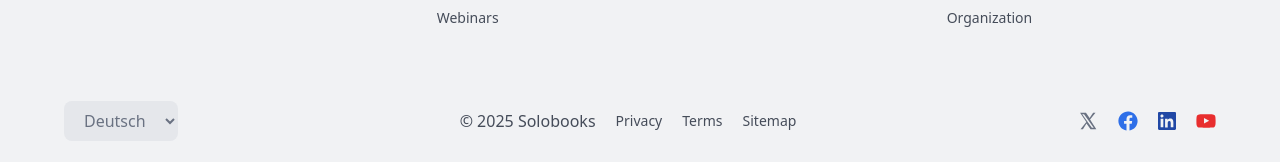
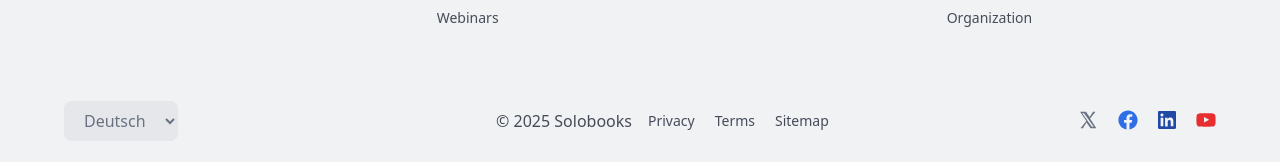
Before and after one commit to oluosiname/solobooks-landing-page, a Jekyll site: the page built from index.md, in a window 1280 px wide. Shown: the part 1787-1949 px from the top of the page. Built offline with Jekyll 4.4.1, drawn with Linux system fonts in a browser that asks for light colours.

Commit message:
stylings

```diff
--- a/_includes/footer.html
+++ b/_includes/footer.html
@@ -31,7 +31,7 @@
     </div>
 
     <!-- <div class="grid grid-cols-1 md:grid-cols-2 lg:grid-cols-4 gap-8 mb-12"> -->
-    <div class="flex justify-evenly gap-8 mb-12">
+    <div class="flex justify-evenly gap-8 md:mb-12 mb-6 flex-col md:flex-row">
       <div>
         <h4 class="text-gray-800 mb-4 text-lg font-bold">Product</h4>
         <ul class="space-y-3 footer__body">
@@ -84,7 +84,12 @@
       </div>
     </div>
 
-    <div class="flex flex-col md:flex-row justify-between items-center pt-6">
+    <div
+      class="flex flex-col md:flex-row justify-between items-center pt-6 gap-4"
+    >
+      <div
+        class="flex md:flex-row md:justify-between md:items-center items-start flex-col w-full gap-4 md:gap-2"
+      >
         <select
           id="language-switcher"
           class="px-4 py-2 bg-gray-200 rounded-lg text-gray-500 cursor-pointer"
@@ -100,13 +105,17 @@
               window.location.href = this.value;
             });
         </script>
+        <span class="footer__body !text-base">© 2025 Solobooks</span>
+      </div>
+      <div
+        class="flex md:flex-row md:justify-between items-start flex-col justify-end w-full gap-4 md:gap-2"
+      >
         <div class="flex flex-col md:flex-row gap-5 text-gray-500 mt-4 md:mt-0">
-        <span class="footer__body !text-base">© 2025 Solobooks</span>
           <a href="#" class="footer__body hover:text-black">Privacy</a>
           <a href="#" class="footer__body hover:text-black">Terms</a>
           <a href="#" class="footer__body hover:text-black">Sitemap</a>
         </div>
-      <div class="flex gap-5 mt-4 md:mt-0 flex items-center">
+        <div class="flex gap-5 mt-4 md:mt-0 items-center">
           <a
             href="#"
             class="text-gray-500 hover:text-gray-800"
@@ -177,4 +186,5 @@
         </div>
       </div>
     </div>
+  </div>
 </footer>
--- a/assets/css/style.css
+++ b/assets/css/style.css
@@ -739,14 +739,23 @@
   .items-center {
     align-items: center;
   }
+  .items-start {
+    align-items: flex-start;
+  }
   .justify-between {
     justify-content: space-between;
   }
   .justify-center {
     justify-content: center;
   }
+  .justify-end {
+    justify-content: flex-end;
+  }
   .justify-evenly {
     justify-content: space-evenly;
+  }
+  .justify-items-start {
+    justify-items: start;
   }
   .gap-1 {
     gap: calc(var(--spacing) * 1);
@@ -754,11 +763,17 @@
   .gap-2 {
     gap: calc(var(--spacing) * 2);
   }
+  .gap-4 {
+    gap: calc(var(--spacing) * 4);
+  }
   .gap-5 {
     gap: calc(var(--spacing) * 5);
   }
   .gap-6 {
     gap: calc(var(--spacing) * 6);
+  }
+  .gap-7 {
+    gap: calc(var(--spacing) * 7);
   }
   .gap-8 {
     gap: calc(var(--spacing) * 8);
@@ -1083,6 +1098,11 @@
       margin-top: calc(var(--spacing) * 0);
     }
   }
+  .md\:mb-12 {
+    @media (width >= 48rem) {
+      margin-bottom: calc(var(--spacing) * 12);
+    }
+  }
   .md\:grid-cols-2 {
     @media (width >= 48rem) {
       grid-template-columns: repeat(2, minmax(0, 1fr));
@@ -1093,9 +1113,24 @@
       flex-direction: row;
     }
   }
+  .md\:items-center {
+    @media (width >= 48rem) {
+      align-items: center;
+    }
+  }
+  .md\:justify-between {
+    @media (width >= 48rem) {
+      justify-content: space-between;
+    }
+  }
   .md\:justify-center {
     @media (width >= 48rem) {
       justify-content: center;
+    }
+  }
+  .md\:gap-2 {
+    @media (width >= 48rem) {
+      gap: calc(var(--spacing) * 2);
     }
   }
   .lg\:grid-cols-3 {
```
Lines whose indentation alone changed are shown as unchanged.
